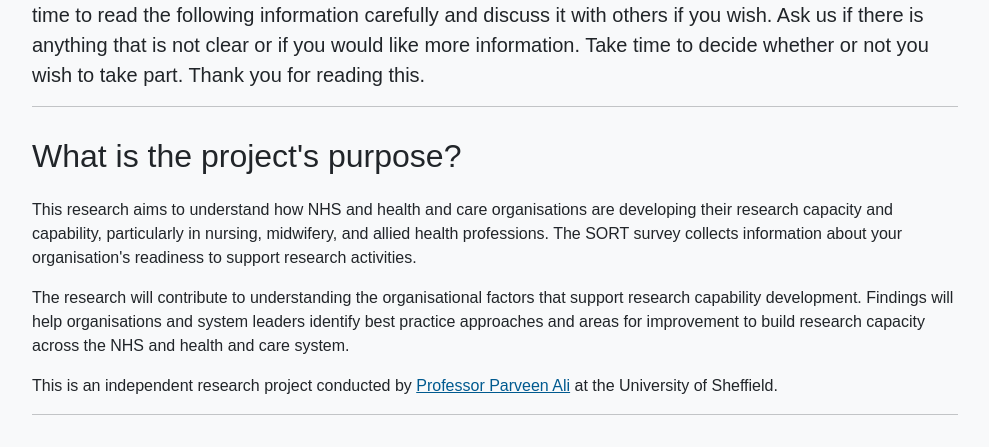
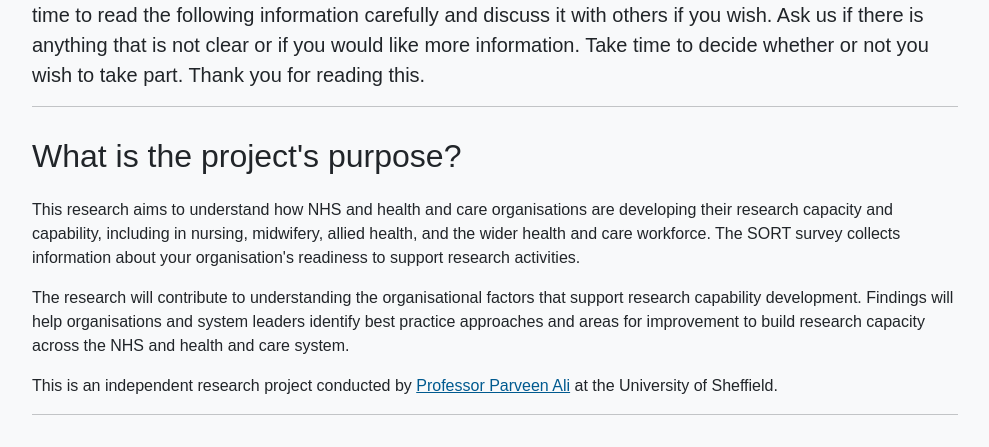
Before and after one commit to RSE-Sheffield/SORT, a Django app: template home/templates/about/participant_information.html in a window 1280 px wide. Shown: the part 353-800 px from the top of the page, without its empty margins (145-1134 px from the left). Run offline with Django 5.2, Linux system fonts and the light colour scheme; the template is opened without the code that fills it, so the values that code supplies are empty; parts of the project's set-up code (start-up, migrations or seed data) failed here and were passed over; some libraries are stand-ins or nearby versions.

Commit message:
fix: widen NMAHP framing to include wider health and care workforce
Updates participant-facing wording across the participant information
sheet, privacy notice, help page, landing page, and data sharing
agreement so the survey's NMAHP framing makes clear it applies to anyone
in the wider health and care workforce who might respond.

Co-Authored-By: Claude Opus 4.8 (1M context) <noreply@anthropic.com>

```diff
--- a/home/templates/about/participant_information.html
+++ b/home/templates/about/participant_information.html
@@ -22,9 +22,9 @@
                     <hr>
                     <h2 class="mt-4 mb-3">What is the project's purpose?</h2>
                     <p>This research aims to understand how NHS and health and care organisations are developing their
-                        research capacity and capability, particularly in nursing, midwifery, and allied health
-                        professions. The SORT survey collects information about your organisation's readiness to support
-                        research activities.</p>
+                        research capacity and capability, including in nursing, midwifery, allied health, and the wider
+                        health and care workforce. The SORT survey collects information about your organisation's
+                        readiness to support research activities.</p>
                     <p>The research will contribute to understanding the organisational factors that support research
                         capability development. Findings will help organisations and system leaders identify best
                         practice approaches and areas for improvement to build research capacity across the NHS and
--- a/home/templates/about/privacy.html
+++ b/home/templates/about/privacy.html
@@ -84,7 +84,7 @@
                                 <td>Consent / Public task</td>
                             </tr>
                             <tr>
-                                <td>To improve research capacity and capability in nursing, midwifery, and allied health professions, in support of the implementation of the Chief Nursing Officer for England's strategy for research.</td>
+                                <td>To improve research capacity and capability in nursing, midwifery, allied health, and the wider health and care workforce, in support of the implementation of the Chief Nursing Officer for England's strategy for research.</td>
                                 <td>Public task / Legitimate interests</td>
                             </tr>
                             <tr>
@@ -104,7 +104,7 @@
 
                     <p>Our legitimate interests include:</p>
                     <ul>
-                        <li><strong>Improving NHS research practice:</strong> Enhancing the capacity of health and care organisations to engage in and support nursing, midwifery, and allied health professional research, leading to improved patient care and healthcare outcomes</li>
+                        <li><strong>Improving NHS research practice:</strong> Enhancing the capacity of health and care organisations to engage in and support research across nursing, midwifery, allied health, and the wider health and care workforce, leading to improved patient care and healthcare outcomes</li>
                         <li><strong>Supporting professional development:</strong> Enabling healthcare professionals to build research skills and integrate evidence-based practice into clinical settings</li>
                         <li><strong>Advancing research capacity development:</strong> Understanding organisational research readiness across the NHS and health and care system to identify best practices and areas for improvement</li>
                         <li><strong>Facilitating evidence-based policy:</strong> Providing data to inform strategic planning and resource allocation for research capacity building in line with national healthcare priorities</li>
--- a/home/templates/help/index.html
+++ b/home/templates/help/index.html
@@ -97,7 +97,7 @@
             <div class="card-body">
                 <p>
                     SORT Online helps healthcare organisations evaluate and strengthen their research capabilities
-                    within nursing, midwifery, and allied health professions.
+                    across nursing, midwifery, allied health, and the wider health and care workforce.
                 </p>
 
                 <h3>First Steps After Login</h3>
--- a/home/templates/home/landing.html
+++ b/home/templates/home/landing.html
@@ -7,8 +7,8 @@
         <h2 class="mb-3">Welcome to SORT Online</h2>
         <p class="text-muted" style="font-size: 0.9rem; line-height: 1.6;">
             The <a href="https://www.sort-online.org/">Self-Assessment of Organisational Readiness Tool</a>
-            helps healthcare organizations evaluate and strengthen their research capabilities within
-            nursing, midwifery, and allied health professions.
+            helps healthcare organizations evaluate and strengthen their research capabilities across
+            nursing, midwifery, allied health, and the wider health and care workforce.
         </p>
     </div>
 
--- a/home/templates/organisation/data_sharing_agreement.html
+++ b/home/templates/organisation/data_sharing_agreement.html
@@ -56,7 +56,7 @@
                         <li><strong>Research use:</strong> contributing to the Recipient Institution's research on research capacity development in healthcare organisations</li>
                     </ul>
 
-                    <p><strong>1.4</strong> The research is conducted under ethics approval and aims to build a national evidence base on research capacity in nursing, midwifery, and allied health professions over a 10-year period.</p>
+                    <p><strong>1.4</strong> The research is conducted under ethics approval and aims to build a national evidence base on research capacity in nursing, midwifery, allied health, and the wider health and care workforce over a 10-year period.</p>
                 </section>
 
                 <section class="mb-5">
```
